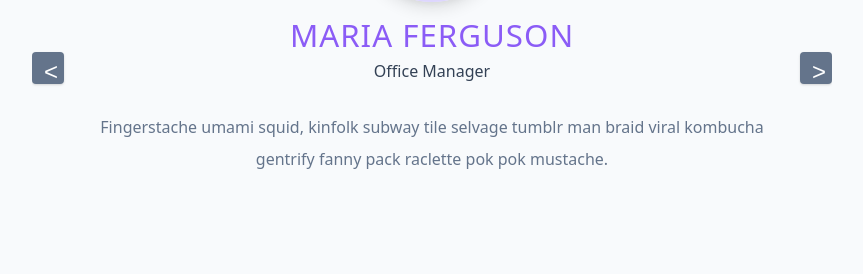
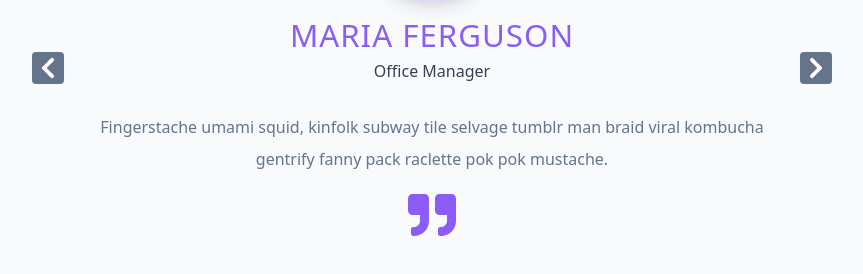
Before and after one commit to emmeiwhite/react18-Carousal, a React (Vite) app: page / in a window 1280 px wide. Shown: the part 308-582 px from the top of the page, without its empty margins (208-1071 px from the left). Built offline with nearby package versions, Linux system fonts and the light colour scheme; grey boxes are pictures that could not be loaded.

Commit message:
code cleanup

```diff
--- a/src/Carousal.jsx
+++ b/src/Carousal.jsx
@@ -1,5 +1,7 @@
 import { useState } from 'react'
 import { list } from './data'
+import { FaQuoteRight } from 'react-icons/fa'
+import { FaChevronLeft, FaChevronRight } from 'react-icons/fa'
 
 export default function Carousal() {
   const [carousalData, setCarousalData] = useState(list)
@@ -25,6 +27,7 @@ export default function Carousal() {
       }
     })
   }
+
   return (
     <section className="slider-container ">
       {carousalData.map((person, index) => {
@@ -44,21 +47,23 @@ export default function Carousal() {
             <p className="title">{title}</p>
             <p className="text">{quote}</p>
 
-            <span className="icon"></span>
+            <FaQuoteRight className="icon" />
           </article>
         )
       })}
       <button
-        className="btn prev"
+        type="button"
+        className="prev"
         onClick={handlePrev}
       >
-        {'<'}
+        <FaChevronLeft />
       </button>
       <button
-        className="btn next"
+        type="button"
+        className="next"
         onClick={handleNext}
       >
-        {'>'}
+        <FaChevronRight />
       </button>
     </section>
   )
```
